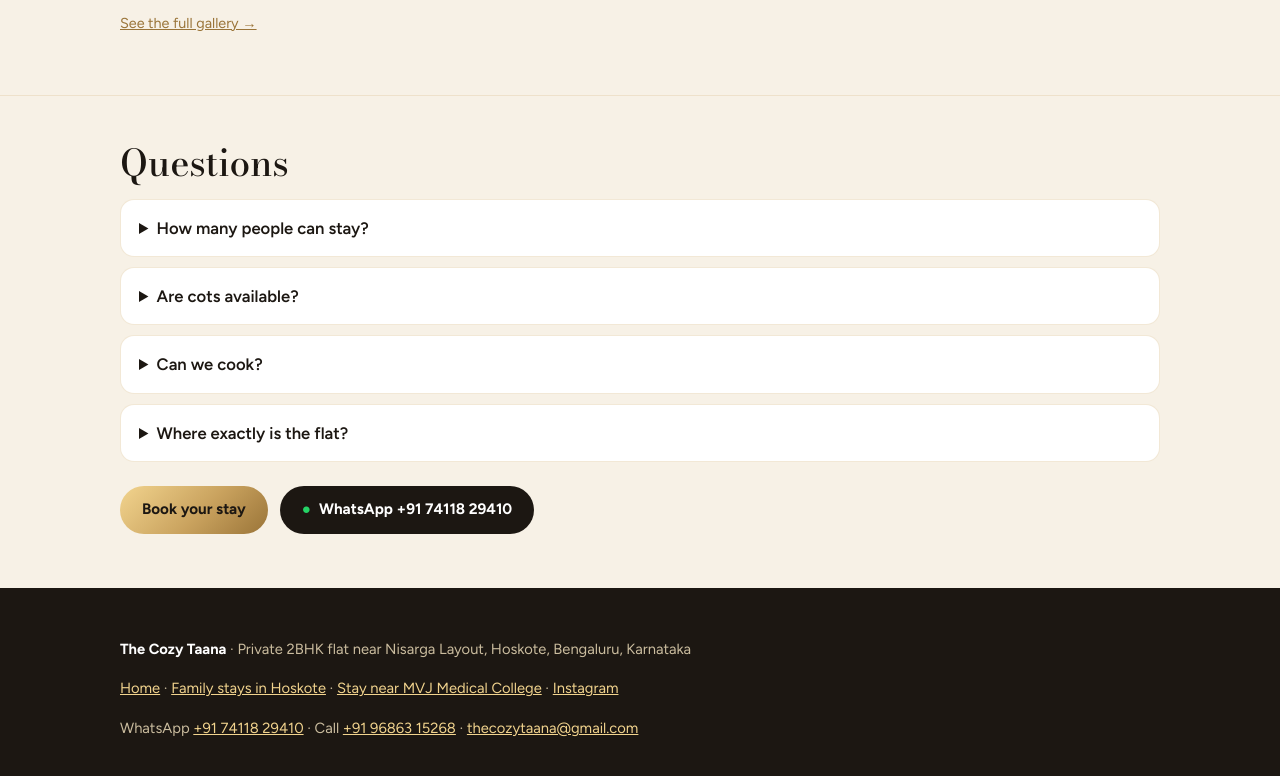
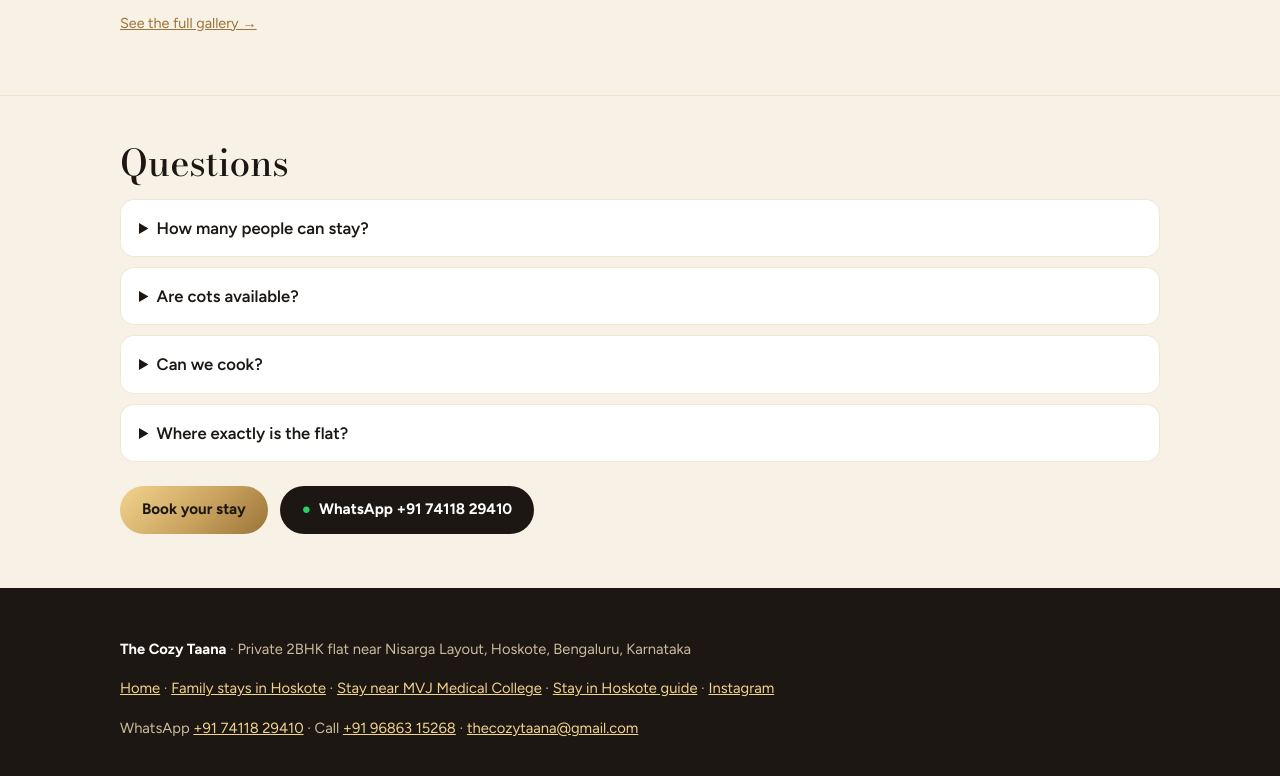
Before and after one commit to garudawnx001-blip/thecozytaana, a plain HTML site: page family-stay-hoskote/index.html in a window 1280 px wide. Shown: the part 3012-3788 px from the top of the page. Drawn offline with Linux system fonts and the light colour scheme.

Commit message:
Footer link to Hoskote guide

```diff
--- a/family-stay-hoskote/index.html
+++ b/family-stay-hoskote/index.html
@@ -56,7 +56,7 @@ footer{background:#1C1712;color:#cbbd9f;padding:34px 0 90px;font-size:.92rem}foo
 <div class="cta"><a class="btn bk" href="https://www.airbnb.co.in/rooms/1752073293119809210" target="_blank" rel="noopener">Book your stay</a><a class="btn wa" href="https://wa.me/917411829410?text=Hi%21%20I%20want%20to%20book%20The%20Cozy%20Taana%20for%20my%20family.%20Dates%3A%20"><b>●</b> WhatsApp +91 74118 29410</a></div></div></section>
 </main>
 <footer><div class="w"><p><b style="color:#fff">The Cozy Taana</b> · Private 2BHK flat near Nisarga Layout, Hoskote, Bengaluru, Karnataka</p>
-<p><a href="../">Home</a> · <a href="../family-stay-hoskote/">Family stays in Hoskote</a> · <a href="../stay-near-mvj-medical-college-hoskote/">Stay near MVJ Medical College</a> · <a href="https://www.instagram.com/thecozytaana/" target="_blank" rel="noopener">Instagram</a></p>
+<p><a href="../">Home</a> · <a href="../family-stay-hoskote/">Family stays in Hoskote</a> · <a href="../stay-near-mvj-medical-college-hoskote/">Stay near MVJ Medical College</a> · <a href="../stay-in-hoskote/">Stay in Hoskote guide</a> · <a href="https://www.instagram.com/thecozytaana/" target="_blank" rel="noopener">Instagram</a></p>
 <p>WhatsApp <a href="https://wa.me/917411829410">+91 74118 29410</a> · Call <a href="tel:+919686315268">+91 96863 15268</a> · <a href="mailto:thecozytaana@gmail.com">thecozytaana@gmail.com</a></p></div></footer>
 <div class="mbar"><a class="btn bk" href="https://www.airbnb.co.in/rooms/1752073293119809210" target="_blank" rel="noopener">Check availability</a><a class="btn wa" href="https://wa.me/917411829410?text=Hi%21%20I%20want%20to%20book%20The%20Cozy%20Taana%20for%20my%20family.%20Dates%3A%20" aria-label="WhatsApp"><b>●</b> Chat</a></div>
 </body></html>
```
